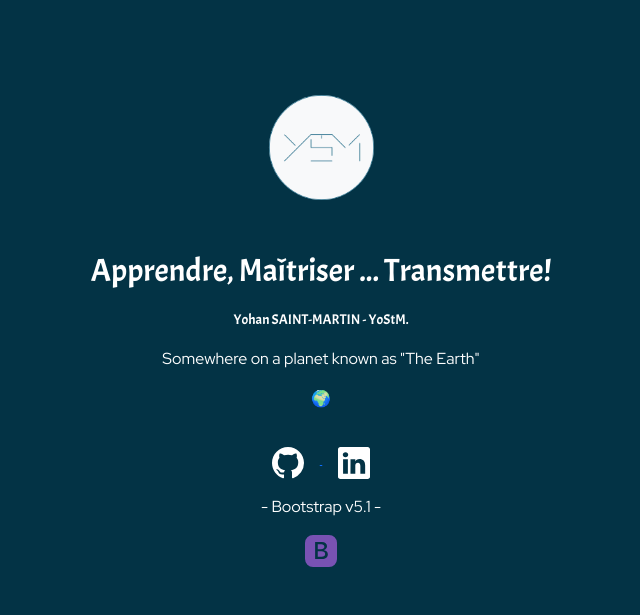
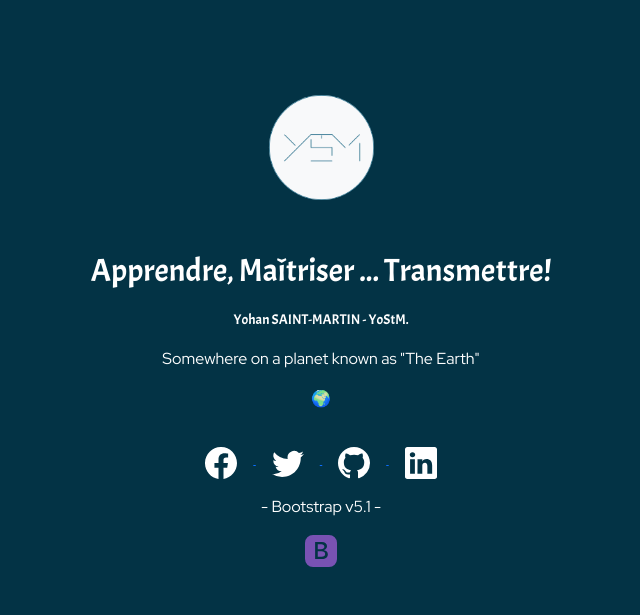
Before and after one commit to YoStM/ystm-vedeu, a PHP site: page /fr/accueil.php in a window 1280 px wide. Shown: the part 3399-4014 px from the top of the page, without its empty margins (319-959 px from the left). Run offline with PHP 8.4, Linux system fonts and the light colour scheme.

Commit message:
Add social network links and icons

```diff
--- a/fr/inc/footer_fr.php
+++ b/fr/inc/footer_fr.php
@@ -18,6 +18,16 @@
             </div>
         </section>
         <section id="sn-footer" class="p-3 text-center">
+            <a href="https://www.facebook.com/profile.php?id=100073057152748" target="_blank">
+                <svg xmlns="http://www.w3.org/2000/svg" width="32" height="32" fill="white" class="bi bi-facebook mx-3" viewBox="0 0 16 16">
+                    <path d="M16 8.049c0-4.446-3.582-8.05-8-8.05C3.58 0-.002 3.603-.002 8.05c0 4.017 2.926 7.347 6.75 7.951v-5.625h-2.03V8.05H6.75V6.275c0-2.017 1.195-3.131 3.022-3.131.876 0 1.791.157 1.791.157v1.98h-1.009c-.993 0-1.303.621-1.303 1.258v1.51h2.218l-.354 2.326H9.25V16c3.824-.604 6.75-3.934 6.75-7.951z"/>
+                </svg>
+            </a>
+            <a href="https://twitter.com/YohanSaint" target="_blank">
+                <svg xmlns="http://www.w3.org/2000/svg" width="32" height="32" fill="white" class="bi bi-twitter mx-3" viewBox="0 0 16 16">
+                    <path d="M5.026 15c6.038 0 9.341-5.003 9.341-9.334 0-.14 0-.282-.006-.422A6.685 6.685 0 0 0 16 3.542a6.658 6.658 0 0 1-1.889.518 3.301 3.301 0 0 0 1.447-1.817 6.533 6.533 0 0 1-2.087.793A3.286 3.286 0 0 0 7.875 6.03a9.325 9.325 0 0 1-6.767-3.429 3.289 3.289 0 0 0 1.018 4.382A3.323 3.323 0 0 1 .64 6.575v.045a3.288 3.288 0 0 0 2.632 3.218 3.203 3.203 0 0 1-.865.115 3.23 3.23 0 0 1-.614-.057 3.283 3.283 0 0 0 3.067 2.277A6.588 6.588 0 0 1 .78 13.58a6.32 6.32 0 0 1-.78-.045A9.344 9.344 0 0 0 5.026 15z"/>
+                </svg>
+            </a>
             <a href="https://github.com/YoStM/" target="_blank">
                 <svg xmlns="http://www.w3.org/2000/svg" width="32" height="32" fill="white" class="bi bi-github mx-3" viewBox="0 0 16 16">
                     <path d="M8 0C3.58 0 0 3.58 0 8c0 3.54 2.29 6.53 5.47 7.59.4.07.55-.17.55-.38 0-.19-.01-.82-.01-1.49-2.01.37-2.53-.49-2.69-.94-.09-.23-.48-.94-.82-1.13-.28-.15-.68-.52-.01-.53.63-.01 1.08.58 1.23.82.72 1.21 1.87.87 2.33.66.07-.52.28-.87.51-1.07-1.78-.2-3.64-.89-3.64-3.95 0-.87.31-1.59.82-2.15-.08-.2-.36-1.02.08-2.12 0 0 .67-.21 2.2.82.64-.18 1.32-.27 2-.27.68 0 1.36.09 2 .27 1.53-1.04 2.2-.82 2.2-.82.44 1.1.16 1.92.08 2.12.51.56.82 1.27.82 2.15 0 3.07-1.87 3.75-3.65 3.95.29.25.54.73.54 1.48 0 1.07-.01 1.93-.01 2.2 0 .21.15.46.55.38A8.012 8.012 0 0 0 16 8c0-4.42-3.58-8-8-8z" />
@@ -33,12 +43,12 @@
             <p>
                 - Bootstrap v5.1 -
             </p>
-
+            <a href="https://getbootstrap.com/docs/5.1/getting-started/introduction/" target="_blank">
             <svg xmlns="http://www.w3.org/2000/svg" width="32" height="32" fill="#7952B3" class="bi bi-bootstrap-fill" viewBox="0 0 16 16">
                 <path d="M6.375 7.125V4.658h1.78c.973 0 1.542.457 1.542 1.237 0 .802-.604 1.23-1.764 1.23H6.375zm0 3.762h1.898c1.184 0 1.81-.48 1.81-1.377 0-.885-.65-1.348-1.886-1.348H6.375v2.725z" />
                 <path d="M4.002 0a4 4 0 0 0-4 4v8a4 4 0 0 0 4 4h8a4 4 0 0 0 4-4V4a4 4 0 0 0-4-4h-8zm1.06 12V3.545h3.399c1.587 0 2.543.809 2.543 2.11 0 .884-.65 1.675-1.483 1.816v.1c1.143.117 1.904.931 1.904 2.033 0 1.488-1.084 2.396-2.888 2.396H5.062z" />
             </svg>
-
+            </a>
         </section>
     </div>
 </footer>
--- a/fr/inc/seo_fr.php
+++ b/fr/inc/seo_fr.php
@@ -36,6 +36,7 @@ function seoMetaList(string $context): array
                 seoTag("og:title", "Yohan StM - Développeur Web fullstack"),
                 seoTag("og:description", "Je suis Yohan Saint-Martin et je suis développeur web fullstack avec une préférence pour la partie back-end."),
                 seoTag("og:site_name", "Yohan SAINT-MARTIN  - Développeur web fullstack"),
+                seoTag("og:image", "../../assets/img/polygons-yo.png"),
                 twitterSeoTag("twitter:card", "summary_large_image"),
                 twitterSeoTag("twitter:site", "@Y_StM__"),
                 twitterSeoTag("twitter:creator", "Yohan SAINT-MARTIN"),
@@ -52,6 +53,7 @@ function seoMetaList(string $context): array
                 seoTag("og:title", "Yohan StM - Contactez-moi"),
                 seoTag("og:description", "Pour m'encourager ou en savoir plus sur moi et mon parcours de développeur web, contactez-moi."),
                 seoTag("og:site_name", "Yohan SAINT-MARTIN - Développeur web fullstack"),
+                seoTag("og:image", "../../assets/img/polygons-yo.png"),
                 twitterSeoTag("twitter:card", "summary_large_image"),
                 twitterSeoTag("twitter:site", "@Y_StM__"),
                 twitterSeoTag("twitter:creator", "Yohan SAINT-MARTIN"),
@@ -66,6 +68,7 @@ function seoMetaList(string $context): array
                 seoTag("og:url", "https://www.yohan-saint-martin.fr"),
                 seoTag("og:type", "website"),
                 seoTag("og:site_name", "Yohan SAINT-MARTIN - Développeur web fullstack"),
+                seoTag("og:image", "../../assets/img/polygons-yo.png"),
                 twitterSeoTag("twitter:card", "summary_large_image"),
                 twitterSeoTag("twitter:site", "@Y_StM__"),
                 twitterSeoTag("twitter:creator", "Yohan SAINT-MARTIN"),
```
